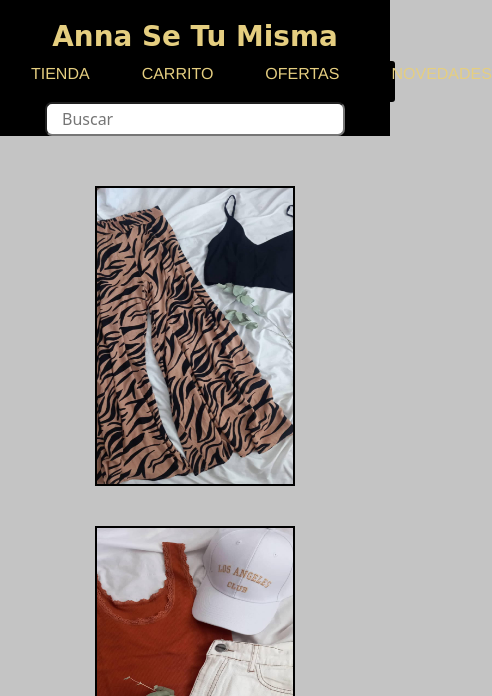
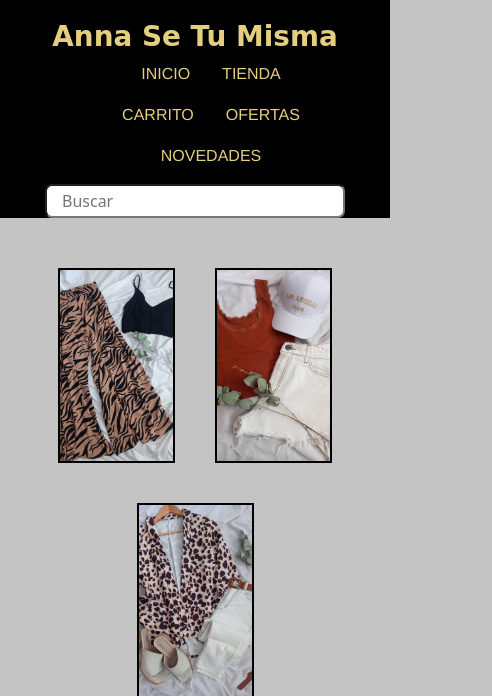
Before and after one commit to Facundor468/Anna-store, a plain HTML site: page index.html in a window 390 px wide. Shown: the top 696 px of the page, 492 px wide, since content can reach past the window. Drawn offline with nearby package versions, Linux system fonts and the light colour scheme; a web font is replaced by a local one.

Commit message:
retoques responsive

```diff
--- a/style.css
+++ b/style.css
@@ -145,12 +145,6 @@ ul{
 
 /* MEDIA QUERY */
 
-
-/* TABLET */
-@media screen and (max-width:768px) {
-
-}
-
 /* CELULAR */
 @media screen and (max-width:576px) {
 /* Navegacion */
@@ -158,7 +152,22 @@ ul{
         flex-direction: column;
         align-items: center;
 }
+
+.container-gen{
+    width: 55vw;
+}
+
+.navegador-gen{
+    flex-wrap: wrap;
+    gap: 0;
+}
+
 /* inicio */
+
+.imagenes img{
+    width: 30vw;
+    height: 50vw;
+}
 
 .imagenes-inicio{
     flex-wrap: wrap;
```
